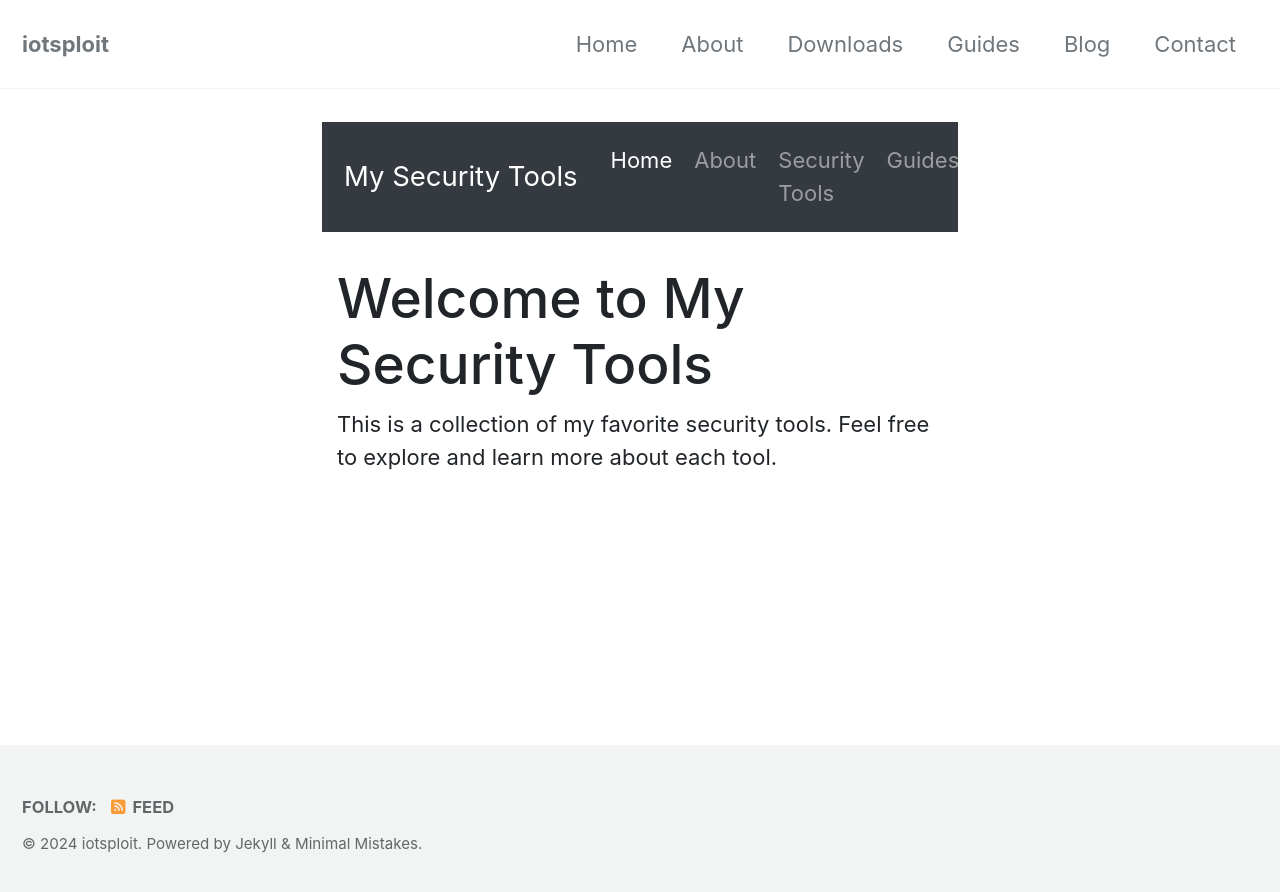
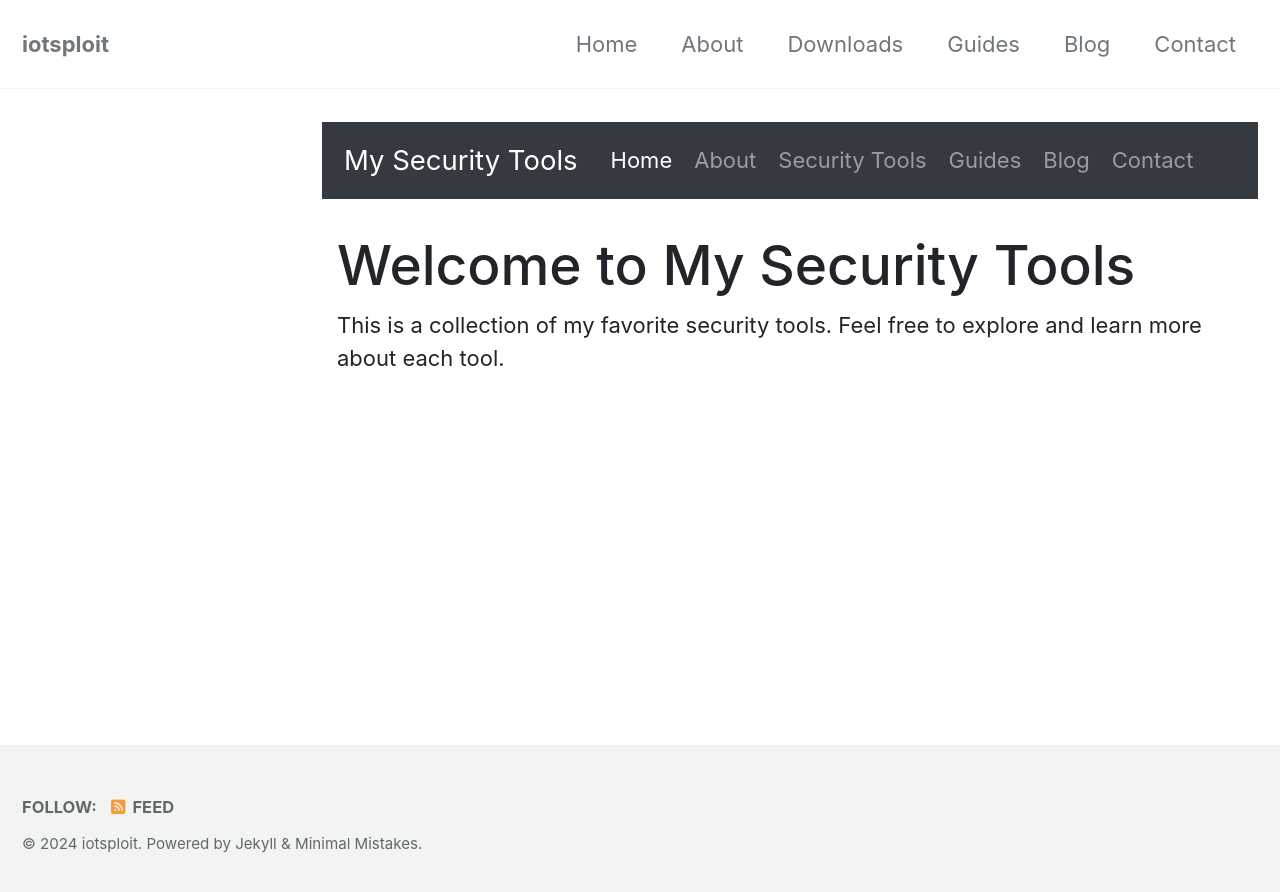
Before and after one commit to TKXB/iotsploit.github.io, a Jekyll site: the page built from index.html, in a window 1280 px wide. Shown: the top 892 px of the page. Built offline with Jekyll 4.4.1, drawn with Linux system fonts in a browser that asks for light colours; cached includes are drawn as plain includes; the list of posts is cut into pages by our own code.

```diff
--- a/assets/css/main.scss
+++ b/assets/css/main.scss
@@ -7,8 +7,3 @@ search: false
 
 @import "minimal-mistakes/skins/{{ site.minimal_mistakes_skin | default: 'default' }}"; // skin
 @import "minimal-mistakes"; // main partials
-
-// Custom styles
-.container {
-    max-width: 1200px !important; // Increase the max-width to 1200px
-  }
--- a/index.html
+++ b/index.html
@@ -1,6 +1,7 @@
 ---
 layout: home
 author_profile: false
+classes: wide
 ---
 <!DOCTYPE html>
 <html lang="en">
```
